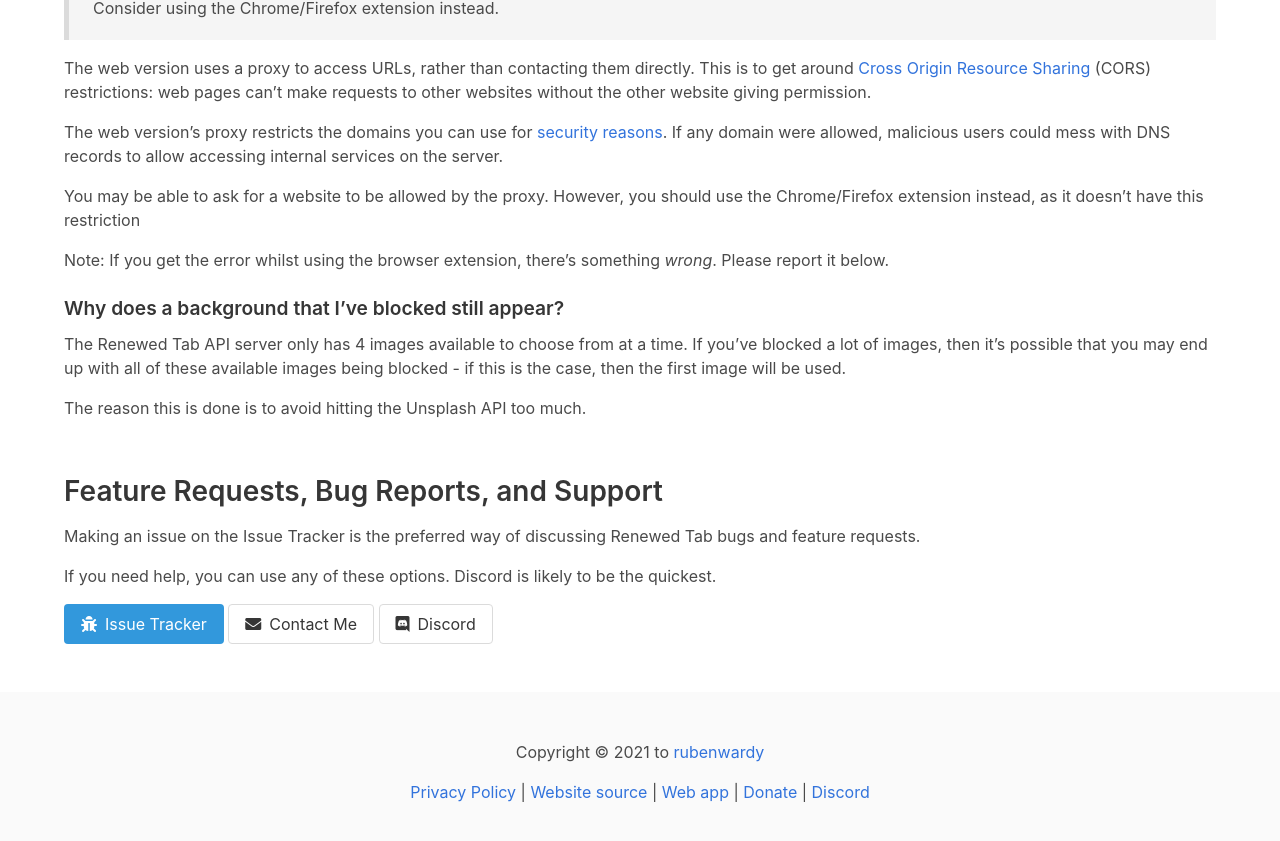
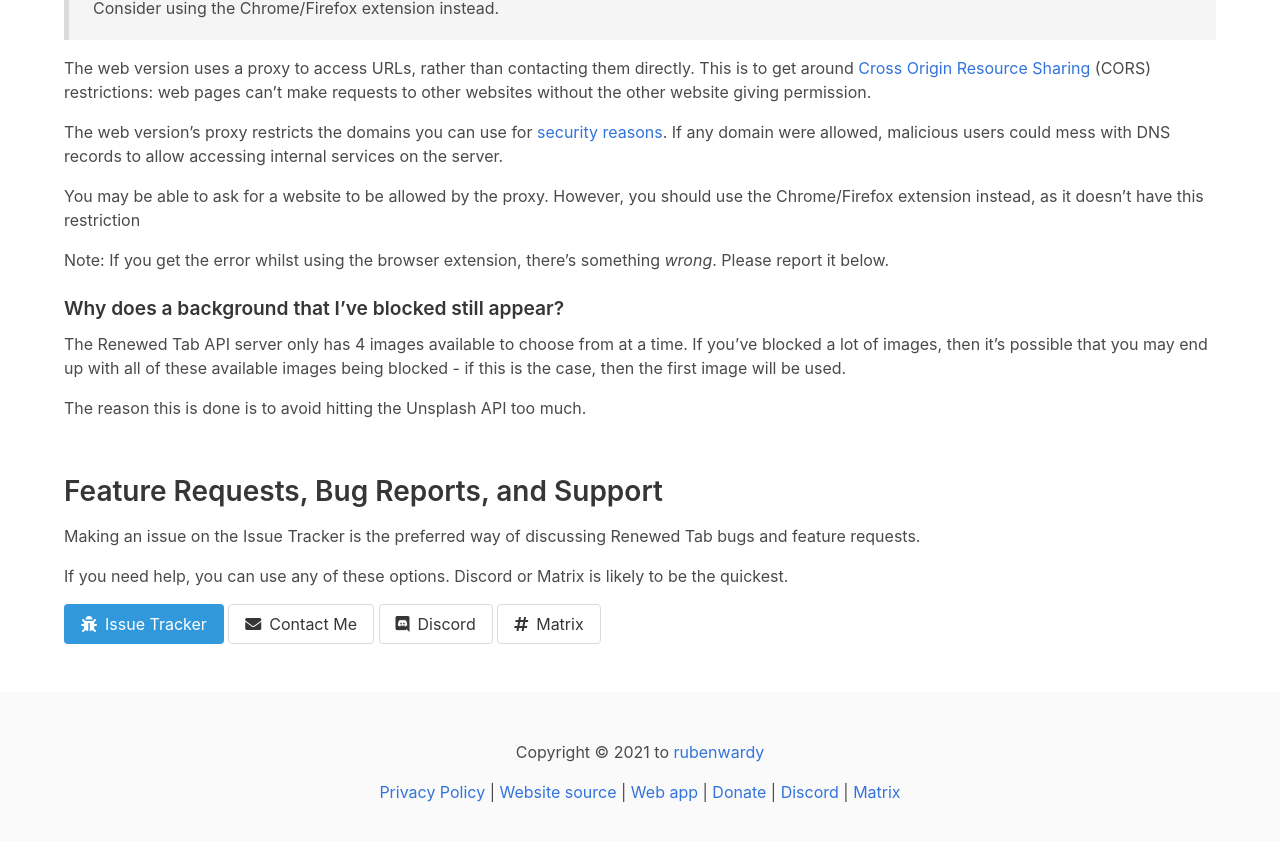
Before and after one commit to rubenwardy/renewedtab_website, a Jekyll site: the page built from help.md, in a window 1280 px wide and 900 px high, scrolled down 1156 px. Shown: the top 841 px of the window. Built offline with Jekyll 4.4.1, drawn with Linux system fonts in a browser that asks for light colours.

Commit message:
Add Matrix chat room

```diff
--- a/_layouts/default.html
+++ b/_layouts/default.html
@@ -80,6 +80,9 @@
 					<a class="navbar-item" href="https://discord.gg/zYjR54b">
 						Discord
 					</a>
+					<a class="navbar-item" href="https://matrix.to/#/#renewedtab:matrix.org">
+						Matrix
+					</a>
 					<a class="navbar-item" href="https://renewedtab.rubenwardy.com/donate/">
 						Donate
 					</a>
@@ -126,7 +129,8 @@
 			<a href="https://gitlab.com/rubenwardy/renewedtab_website">Website source</a> |
 			<a href="https://renewedtab.rubenwardy.com/web/">Web app</a> |
 			<a href="https://renewedtab.rubenwardy.com/donate/">Donate</a> |
-			<a href="https://discord.gg/zYjR54b">Discord</a>
+			<a href="https://discord.gg/zYjR54b">Discord</a> |
+			<a href="https://matrix.to/#/#renewedtab:matrix.org">Matrix</a>
 		</p>
 	</footer>
 </body>
--- a/help.md
+++ b/help.md
@@ -95,8 +95,8 @@
 Making an issue on the Issue Tracker is the preferred way of discussing
 Renewed Tab bugs and feature requests.
 
-If you need help, you can use any of these options. Discord is likely to be the
-quickest.
+If you need help, you can use any of these options. Discord or Matrix is likely
+to be the quickest.
 
 <a href="https://gitlab.com/rubenwardy/renewedtab/-/issues" class="button is-info">
 	<i class="fas fa-bug mr-2"></i>
@@ -110,3 +110,7 @@
 	<i class="fab fa-discord mr-2"></i>
 	Discord
 </a>
+<a href="https://matrix.to/#/#renewedtab:matrix.org" class="button" >
+	<i class="fas fa-hashtag mr-2"></i>
+	Matrix
+</a>
```
